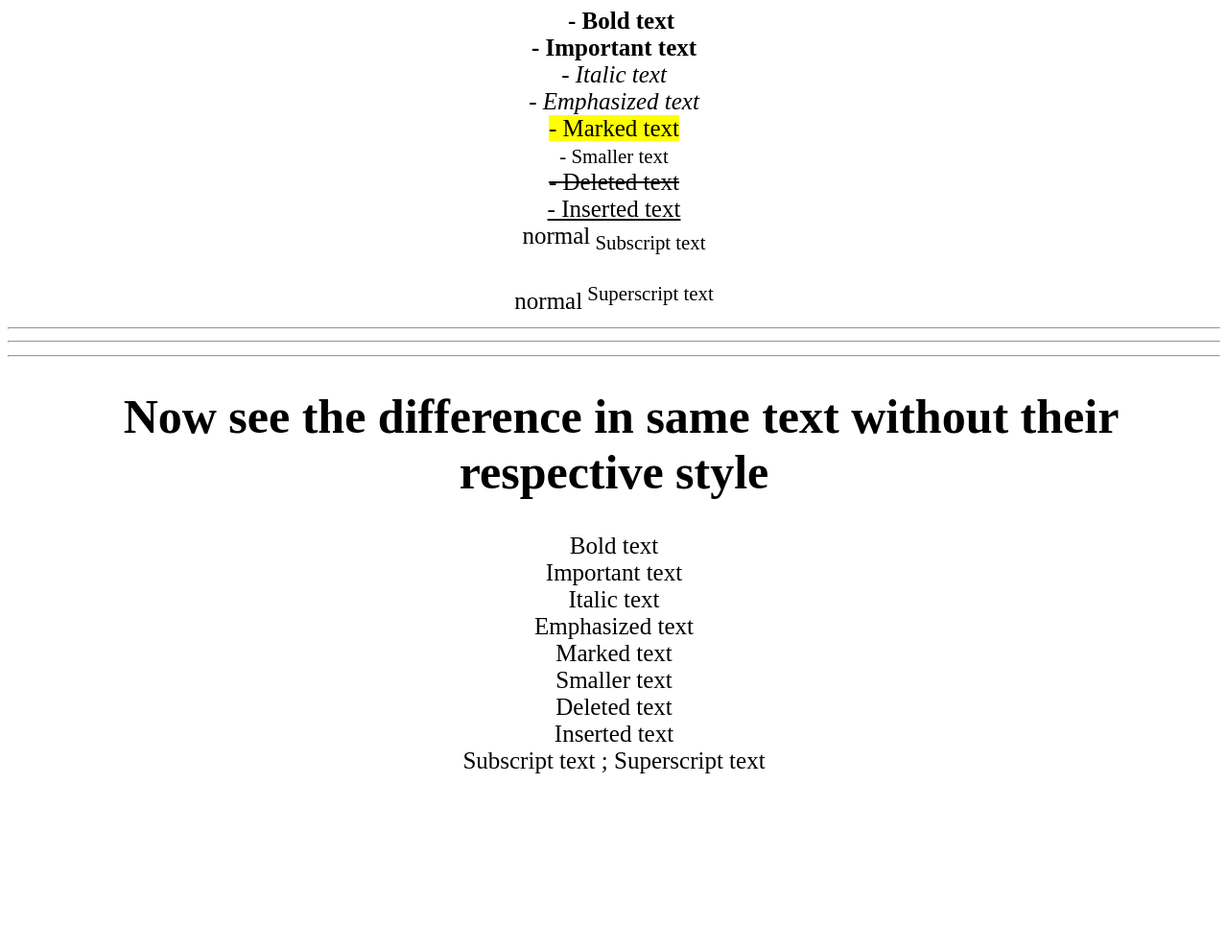
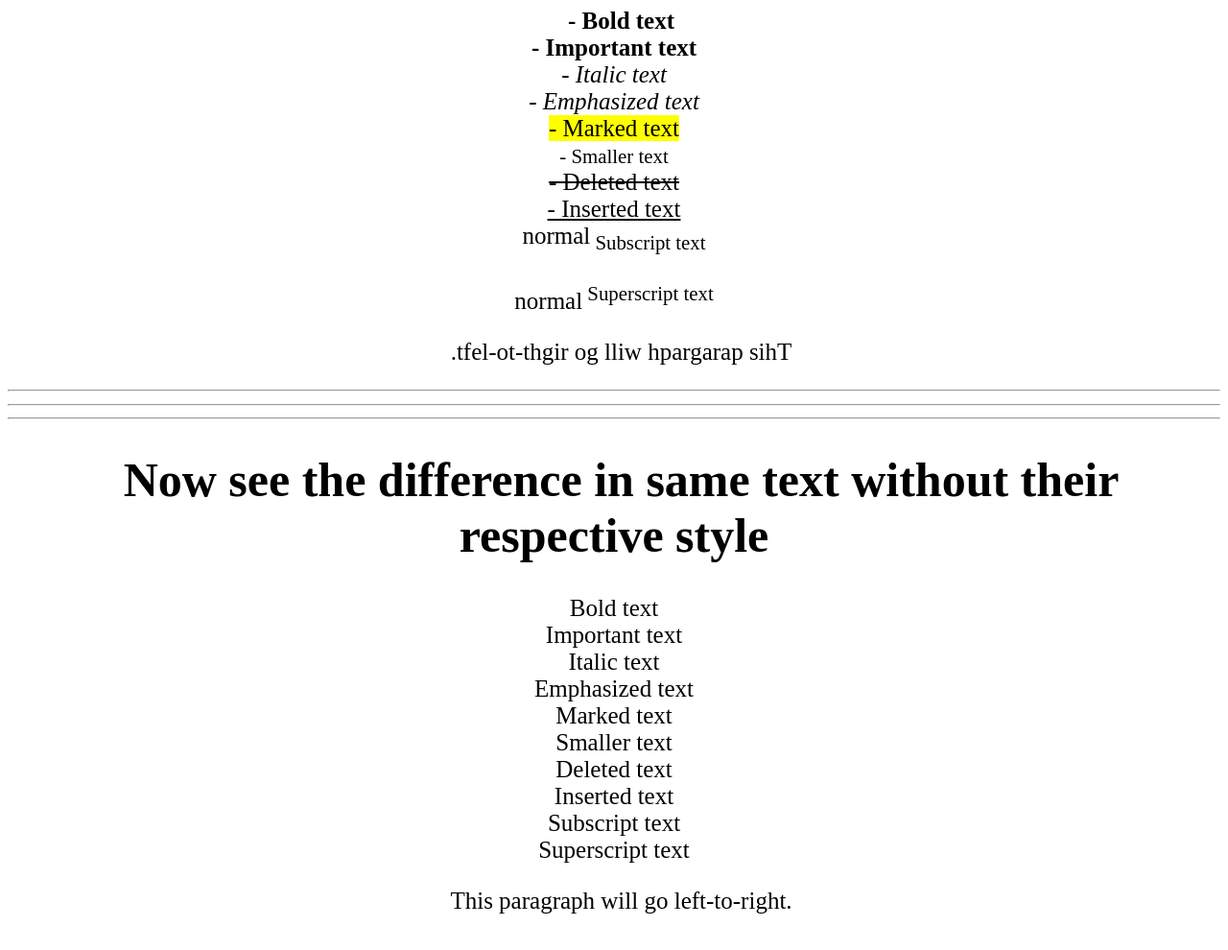
Before and after one commit to Abhi4244/Code2.33, a plain HTML site: page index.html in a window 1280 px wide. Shown: the whole page at 96% size. Before the commit the page ends 815 px from the top, so only its background shows below. Drawn offline with Linux system fonts and the light colour scheme.

Commit message:
Update index.html

```diff
--- a/index.html
+++ b/index.html
@@ -21,6 +21,7 @@
 <ins> - Inserted text</ins><br>
 normal<sub> Subscript text</sub><br><br>
 normal<sup> Superscript text</sup><br>
+<p><bdo dir="rtl">This paragraph will go right-to-left.</bdo></p>
 <hr><hr><hr>
 <h1>Now see the difference in  same text  without their respective style</h1>
 Bold text<br>
@@ -31,7 +32,8 @@ Marked text<br>
 Smaller text<br>
 Deleted text<br>
 Inserted text<br>
-Subscript text ;
-Superscript text
+Subscript text <br>
+Superscript text<br>
+<p>This paragraph will go left-to-right.</p><br>
   </body>
 </html>
```
